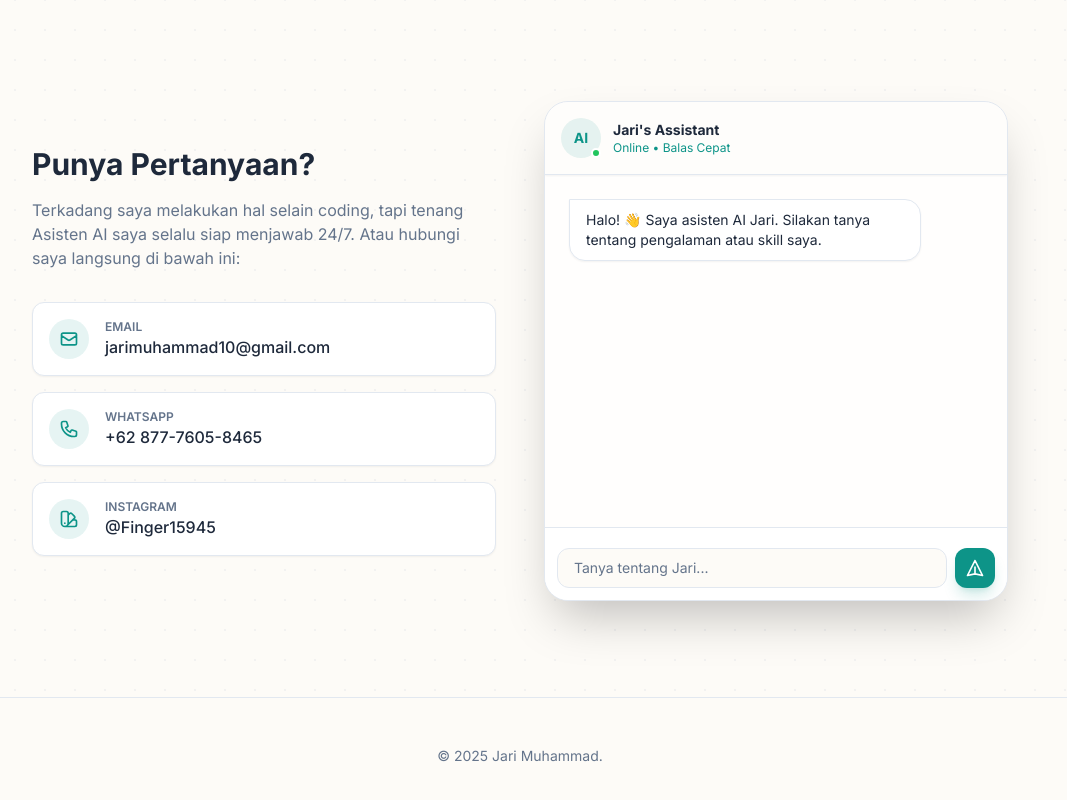
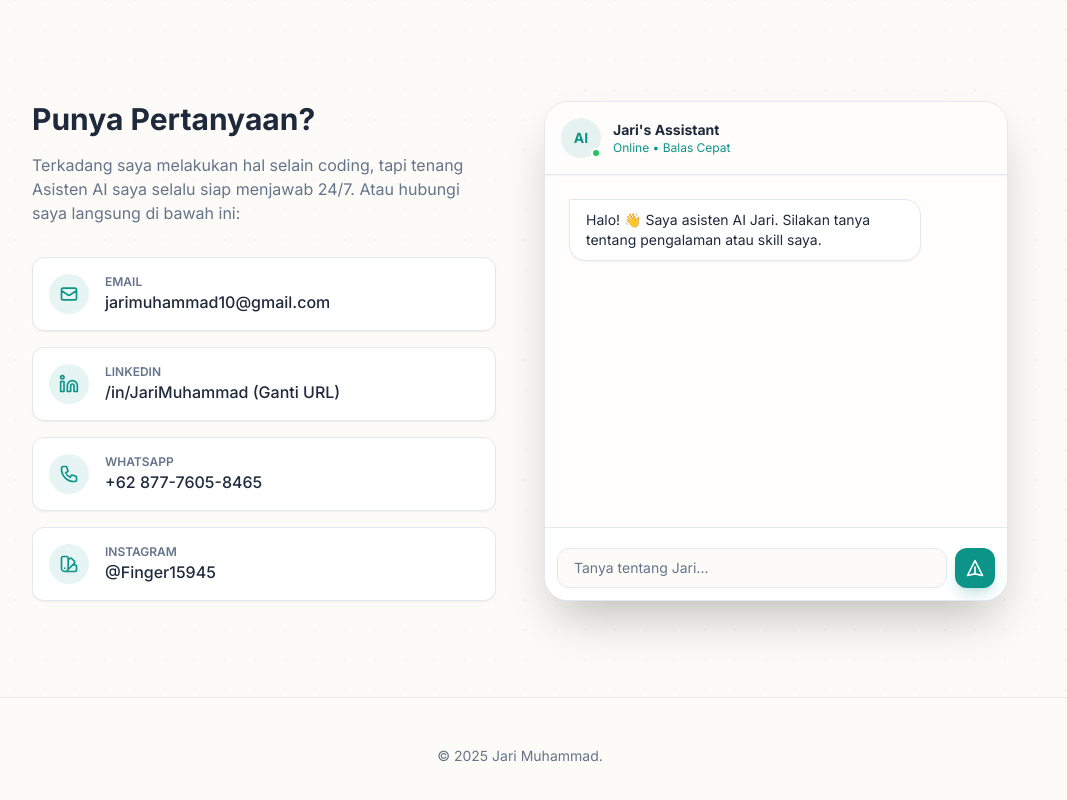
Before and after one commit to Finger15945/Finger15945.github.io, a website built with Vite: page index.html in a window 1280 px wide. Shown: the part 1515-2315 px from the top of the page, without its empty margins (120-1187 px from the left). Built offline with nearby package versions, Linux system fonts and the light colour scheme.

Commit message:
tambah linked

```diff
--- a/index.html
+++ b/index.html
@@ -148,6 +148,16 @@
             </div>
           </div>
 
+          <a href="https://linkedin.com/in/jari-muhammad" target="_blank" class="flex items-center gap-4 p-4 bg-brand-surface rounded-xl shadow-sm border border-brand-border hover:border-brand-accent transition-all group">
+            <div class="w-10 h-10 rounded-full bg-brand-accent/10 flex items-center justify-center text-brand-accent group-hover:bg-brand-accent group-hover:text-white transition-colors shrink-0">
+              <svg class="w-5 h-5" xmlns="http://www.w3.org/2000/svg" width="24" height="24" viewBox="0 0 24 24" fill="none" stroke="currentColor" stroke-width="2" stroke-linecap="round" stroke-linejoin="round"><path d="M16 8a6 6 0 0 1 6 6v7h-4v-7a2 2 0 0 0-2-2 2 2 0 0 0-2 2v7h-4v-7a6 6 0 0 1 6-6z"></path><rect width="4" height="12" x="2" y="9"></rect><circle cx="4" cy="4" r="2"></circle></svg>
+            </div>
+            <div>
+              <p class="text-xs text-brand-muted font-semibold uppercase group-hover:text-brand-accent transition-colors">LinkedIn</p>
+              <p class="text-brand-text font-medium text-sm md:text-base">/in/JariMuhammad (Ganti URL)</p>
+            </div>
+          </a>
+
           <a href="https://wa.me/6287776058465" target="_blank" class="flex items-center gap-4 p-4 bg-brand-surface rounded-xl shadow-sm border border-brand-border hover:border-brand-accent transition-all group">
             <div class="w-10 h-10 rounded-full bg-brand-accent/10 flex items-center justify-center text-brand-accent group-hover:bg-brand-accent group-hover:text-white transition-colors shrink-0">
               <svg class="w-5 h-5" fill="none" stroke="currentColor" viewBox="0 0 24 24"><path stroke-linecap="round" stroke-linejoin="round" stroke-width="2" d="M3 5a2 2 0 012-2h3.28a1 1 0 01.948.684l1.498 4.493a1 1 0 01-.502 1.21l-2.257 1.13a11.042 11.042 0 005.516 5.516l1.13-2.257a1 1 0 011.21-.502l4.493 1.498a1 1 0 01.684.949V19a2 2 0 01-2 2h-1C9.716 21 3 14.284 3 6V5z"></path></svg>
```
